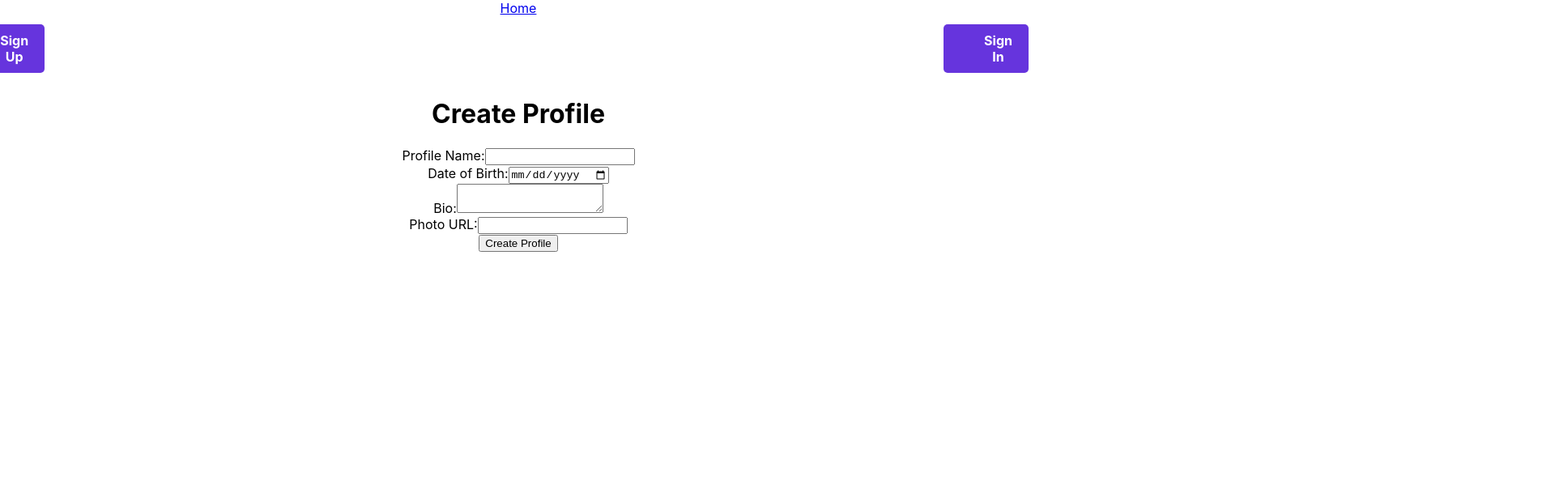
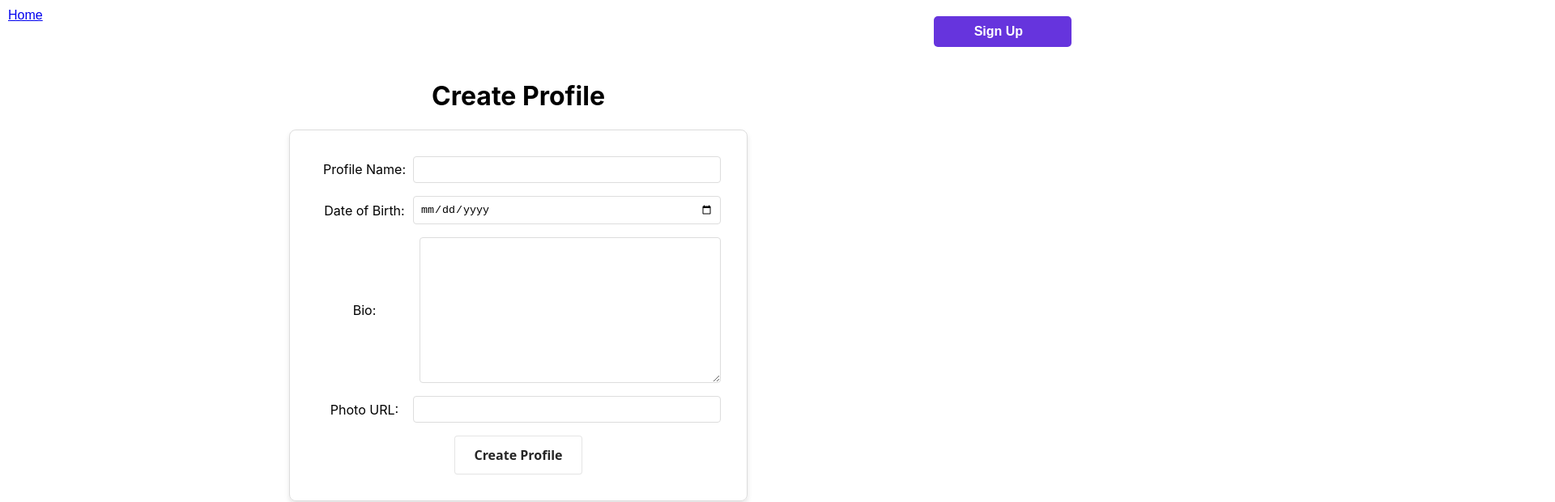
Before and after one commit to demetrigeras/partynisi-fe, a React (Create React App) app: page /create-profile in a window 1280 px wide. Shown: the top 620 px of the page at 81% size, 1920 px wide, since content can reach past the window. Built offline with nearby package versions, Linux system fonts and the light colour scheme; the HTML template or start-up script is replaced by a standard one.

Commit message:
css modals

```diff
--- a/src/App.css
+++ b/src/App.css
@@ -39,7 +39,7 @@
 
 
 
-/* CSS */
+/* CSS for welcome page and for NAV bar */
 .SignIn-Up-button {
   align-items: center;
   background-color: #FFFFFF;
@@ -114,13 +114,21 @@
   white-space: nowrap;
 
 }
+.page-header {
+  display: flex;
+  flex-direction: row;
+  justify-content: space-between;
+  background-color: rgb(255, 255, 255);
+  font-family: 'Comme', sans-serif;
+  padding: 10px;
 
+}
 
 
 .welcome{
   display: flex;
   flex-direction: column;
-  /* justify-content: center; */
+  justify-content: center;
 align-content: center;
   font-size: 20px;
   color: white;
@@ -231,3 +239,332 @@ align-content: center;
   border-radius: 10px;
   box-shadow: 0px 0px 10px rgba(0, 0, 0, 0.1);
 }
+
+/* End for welcome and Nav-------- */
+
+/* Create Profile page CSS */
+
+.Create-Profile-form {
+  display: flex;
+  flex-direction: column;
+  justify-content: center;
+  margin: auto;
+  max-width: 500px; /* Set a max-width for larger screens */
+  border: 1px solid #ddd; /* Border around the form */
+  padding: 2rem;
+  border-radius: 8px;
+  box-shadow: 0 4px 6px rgba(0, 0, 0, 0.1); /* Soft shadow around the form */
+}
+
+.form-group {
+  display: flex;
+  align-items: center; /* Align label and input in the center */
+  justify-content: space-between; /* Space between label and input */
+  margin-bottom: 1rem; /* Space between form groups */
+  width: 100%; /* Full width */
+}
+
+.form-group label {
+  min-width: 120px; /* Minimum width for labels */
+}
+
+.form-group textarea {
+  min-height: 180px; /* Set a larger minimum height */
+  width: calc(100% - 100px); /* Adjust width considering the label width and margin */
+  padding: 0.5rem;
+  border: 1px solid #ddd;
+  border-radius: 4px;
+  margin-left: 0.5rem; /* Space between label and textarea */
+  resize: vertical; /* Allow only vertical resizing */
+}
+
+input[type="text"],
+input[type="date"],
+textarea {
+  width: 85%; /* Full width */
+  padding: 0.5rem;
+  border: 1px solid #ddd;
+  border-radius: 4px;
+  box-sizing: border-box; /* Border box sizing */
+}
+
+input[type="text"]:focus,
+input[type="date"]:focus,
+textarea:focus {
+  outline: none;
+  border-color: #84a9ac; /* Highlight color when focused */
+  box-shadow: 0 0 0 2px rgba(132, 169, 172, 0.2);
+}
+
+textarea {
+  resize: vertical; /* Allow vertical resize only */
+  min-height: 100px; /* Minimum height */
+}
+
+/* CSS */
+.create-profile-button {
+  align-items: center;
+  background-color: #FFFFFF;
+  border: 1px solid rgba(0, 0, 0, 0.1);
+  border-radius: .25rem;
+  box-shadow: rgba(0, 0, 0, 0.02) 0 1px 3px 0;
+  box-sizing: border-box;
+  color: rgba(0, 0, 0, 0.85);
+  cursor: pointer;
+  display: inline-flex;
+  font-family: system-ui,-apple-system,system-ui,"Helvetica Neue",Helvetica,Arial,sans-serif;
+  font-size: 16px;
+  font-weight: 600;
+  justify-content: center;
+  line-height: 1.25;
+  margin: 0;
+  min-height: 3rem;
+  padding: calc(.875rem - 1px) calc(1.5rem - 1px);
+  position: relative;
+  text-decoration: none;
+  /* transition: all 250ms; */
+  user-select: none;
+  -webkit-user-select: none;
+  touch-action: manipulation;
+  vertical-align: baseline;
+  width: auto;
+}
+
+.create-profile-button:hover,
+.create-profile-button:focus {
+  border-color: rgba(0, 0, 0, 0.15);
+  box-shadow: rgba(0, 0, 0, 0.1) 0 4px 12px;
+  color: rgba(0, 0, 0, 0.65);
+}
+
+.create-profile-button:hover {
+  transform: translateY(-1px);
+}
+
+.create-profile-button:active {
+  background-color: #F0F0F1;
+  border-color: rgba(0, 0, 0, 0.15);
+  box-shadow: rgba(0, 0, 0, 0.06) 0 2px 4px;
+  color: rgba(0, 0, 0, 0.65);
+  transform: translateY(0);
+}
+
+
+/* End for Create Profile page CSS */
+
+/* CSS for Profile page */
+
+.profile-container {
+  display: grid;
+  grid-template-columns: repeat(auto-fill, minmax(150px, 1fr)); /* Responsive grid */
+  gap: 2rem; /* Increased space between items */
+  padding: 1rem;
+  margin-top: 3.5rem; /* Space from the top elements */
+}
+.profile-name {
+  font-size: 1.05rem; /* Larger font size */
+  text-decoration: underline; /* Underline the text */
+  cursor: pointer; /* Pointer on hover */
+  text-align: center; /* Center text */
+  font-family: 'Open Sans', sans-serif; /* Stylish font */
+  transition: transform 0.3s ease; /* Smooth transition for hover effect */
+}
+.profile-name:hover {
+  transform: translateY(-5px); /* Slight move upwards on hover */
+}
+
+/* Import the font from Google Fonts or include it in your project */
+@import url('https://fonts.googleapis.com/css2?family=Open+Sans:wght@400;600&display=swap');
+
+/* Button styles */
+.create-event {
+  font-size: 1.2rem;
+  padding: 10px 20px;
+  margin: 1rem 0;
+  background-color: #4CAF50; /* A nice green color */
+  color: white;
+  border: none;
+  border-radius: 5px;
+  cursor: pointer;
+}
+
+.create-event:hover {
+  background-color: #45a049;
+}
+
+/* General page styling */
+.dion-screen {
+  text-align: center;
+  font-size: 2rem;
+  margin-top: 1rem;
+}
+
+.dion-description h2,
+.dion-description h3 {
+  text-align: center;
+  margin: 1rem;
+}
+
+.Allusers{
+  margin-top: 4rem;
+}
+/* Profile Css */
+
+/* Profile Css */
+
+/* .profile-page-container {
+  display: flex;
+  flex-direction: column;
+  align-items: flex-start;
+} */
+
+.profile-info {
+  background-color: #fff; /* White background */
+  border: 1px solid #ddd; /* Light gray border */
+  padding: 15px; /* Padding inside the box */
+  border-radius: 8px; /* Rounded corners */
+  box-shadow: 0 2px 4px rgba(0, 0, 0, 0.05); /* Subtle shadow for depth */
+  width: 450px; /* You can adjust this width as needed */
+  margin-bottom: 20px; /* Space below the box */
+  display: flex; /* Flex layout */
+  flex-direction: column; /* Stack items vertically */
+  align-items: center;
+  margin-left: 20px;
+}
+
+.profile-img {
+  width: 100px; /* Adjust as needed */
+  height: 100px; /* Adjust as needed */
+  border-radius: 50%; /* Circular image */
+  margin-bottom: 15px; /* Space below the image */
+}
+
+/* Additional styling if needed */
+h2, p {
+  margin: 5px 0; /* Vertical margin for text elements */
+  text-align: center; /* Center-align text */
+}
+
+.modal-createevent {
+  margin-top: 10px;
+}
+
+.events-section {
+  display: flex; /* Using flex instead of grid */
+  /* flex-direction: row; */
+  flex-wrap: wrap;
+  gap: 20px; /* Space between cards */
+  justify-content: center; /* Center align the cards */
+}
+
+.event-card {
+   /* display: flex; */
+  /* flex-direction: column;  */
+  background-color: #fff;
+  border: 1px solid #ddd;
+  padding: 15px;
+  border-radius: 8px;
+  box-shadow: 0 2px 4px rgba(0, 0, 0, 0.05);
+  width: 250px;
+  margin-bottom: 10px;
+  margin-left: 10px;
+}
+
+.event-actions {
+  display: flex;
+
+  justify-content: space-between;
+  /* margin-top: 10px; */
+}
+
+
+/* End for Profile page CSS */
+
+/* createvent modal css */
+
+.modal {
+  display: flex;
+  flex-direction: column;
+  justify-content: center;
+  align-items: center;
+  padding: 2rem;
+  background-color: white;
+  border-radius: 8px;
+  box-shadow: 0 4px 6px rgba(0, 0, 0, 0.1);
+  z-index: 1000;
+}
+
+.modal form {
+  display: flex;
+  flex-direction: column;
+  align-items: center;
+  gap: 1rem;
+  width: 100%;
+}
+
+.modal input,
+.modal textarea {
+  width: 85%;
+  padding: 0.5rem;
+  border: 1px solid #ddd;
+  border-radius: 4px;
+  box-sizing: border-box;
+}
+
+.modal textarea {
+  resize: vertical;
+  min-height: 100px;
+}
+
+.modal input[type="datetime-local"] {
+  padding: 0.5rem;
+}
+
+.modal input:focus,
+.modal textarea:focus {
+  outline: none;
+  border-color: #84a9ac;
+  box-shadow: 0 0 0 2px rgba(132, 169, 172, 0.2);
+}
+
+.modal button {
+  align-items: center;
+  background-color: #FFFFFF;
+  border: 1px solid rgba(0, 0, 0, 0.1);
+  border-radius: .25rem;
+  box-shadow: rgba(0, 0, 0, 0.02) 0 1px 3px 0;
+  color: rgba(0, 0, 0, 0.85);
+  cursor: pointer;
+  display: inline-flex;
+  font-size: 16px;
+  font-weight: 600;
+  justify-content: center;
+  line-height: 1.25;
+  padding: calc(.875rem - 1px) calc(1.5rem - 1px);
+  vertical-align: baseline;
+  width: auto;
+  margin-top: 1rem;
+}
+
+.modal button:hover,
+.modal button:focus {
+  border-color: rgba(0, 0, 0, 0.15);
+  box-shadow: rgba(0, 0, 0, 0.1) 0 4px 12px;
+}
+
+.modal button:active {
+  background-color: #F0F0F1;
+  box-shadow: rgba(0, 0, 0, 0.06) 0 2px 4px;
+}
+
+.modal-overlay {
+  position: fixed;
+  top: 0;
+  left: 0;
+  width: 100%;
+  height: 100%;
+  background-color: rgba(0, 0, 0, 0.5);
+  display: flex;
+  justify-content: center;
+  align-items: center;
+}
--- a/src/components/EventEditModal.jsx
+++ b/src/components/EventEditModal.jsx
@@ -29,7 +29,7 @@ const modalOverlayStyle = {
 
 const EventEditModal = ({ closeModal, existingEventData, onEventUpdated }) => {
   const [eventData, setEventData] = useState(existingEventData);
-
+  const [showSuccessMessage, setShowSuccessMessage] = useState(false);
   useEffect(() => {
     setEventData(existingEventData); // Initialize form with existing event data
   }, [existingEventData]);
@@ -43,9 +43,14 @@ const EventEditModal = ({ closeModal, existingEventData, onEventUpdated }) => {
     event.preventDefault();
     // Logic to update the event
     const updatedEvent = await updateEvent(eventData._id, eventData);
+    setShowSuccessMessage(true);
     console.log('Event updated:', updatedEvent);
     onEventUpdated(updatedEvent);
-    closeModal();
+    setTimeout(() => {
+      closeModal();
+      setShowSuccessMessage(false);
+      window.location.reload();  // Reset the success message state
+    }, 1000);
   };
 
   return (
@@ -77,7 +82,9 @@ const EventEditModal = ({ closeModal, existingEventData, onEventUpdated }) => {
             onChange={handleChange}
             placeholder="Location"
           />
+          {showSuccessMessage && <p>Event updated successfully!</p>}
           <button type="submit">Update</button>
+
           <button onClick={closeModal}>Cancel</button>
         </form>
       </div>
--- a/src/screens/CreateProfile.jsx
+++ b/src/screens/CreateProfile.jsx
@@ -66,8 +66,10 @@ const CreateProfile = ({ user }) => {
     <div>
       <Nav user={user} />
       <h1>Create Profile</h1>
+      <div className="Create-Profile-form">
       <form onSubmit={handleSubmit}>
-        <div>
+        <div className="label-formss">
+        <div className="form-group">
           <label>Profile Name:</label>
           <input
             type="text"
@@ -76,7 +78,7 @@ const CreateProfile = ({ user }) => {
             onChange={handleChange}
           />
         </div>
-        <div>
+        <div className="form-group">
           <label>Date of Birth:</label>
           <input
             type="date"
@@ -85,7 +87,7 @@ const CreateProfile = ({ user }) => {
             onChange={handleChange}
           />
         </div>
-        <div>
+        <div className="form-group">
           <label>Bio:</label>
           <textarea
             name="bio"
@@ -93,7 +95,7 @@ const CreateProfile = ({ user }) => {
             onChange={handleChange}
           />
         </div>
-        <div>
+        <div className="form-group">
           <label>Photo URL:</label>
           <input
             type="text"
@@ -102,8 +104,13 @@ const CreateProfile = ({ user }) => {
             onChange={handleChange}
           />
         </div>
-        <button type="submit">Create Profile</button>
+        <div className="create-profile-buttons">
+        <button className="create-profile-button" type="submit">Create Profile</button>
+        </div>
+        </div>
       </form>
+
+      </div>
     </div>
   );
 };
--- a/src/screens/Dionhp.jsx
+++ b/src/screens/Dionhp.jsx
@@ -40,10 +40,7 @@ const Dionhp = ({ user }) => {
       <Nav user={user} />
       <div className="dion-screen">Welcome to Dion!</div>
       <div className="dion-description">
-        <h2>
-          Dion is a Party Scheduling app where you can create events and request
-          to be a part of events
-        </h2>
+
         <h3>
           Click on the create event button to Create Event on your Profile
         </h3>
@@ -54,20 +51,21 @@ const Dionhp = ({ user }) => {
           Create Event
         </button>
         <div className="Allusers">
-          <strong>See all other users displayed below:</strong>
-          <ul>
+          <strong>Click below on other users profiles to see what events they have listed:</strong>
+       </div>
+<div className="profile-container">
             {profiles.map((profile) => (
-              <li
+                <div className="profile-name"
                 key={profile._id}
                 onClick={() => navigate(`/profile/${profile.user}`)}
-              >
+                >
                 {profile.profilename}
-              </li>
+                </div>
             ))}
-          </ul>
+          </div>
         </div>
       </div>
-    </div>
+
   );
 };
 
--- a/src/screens/Profile.jsx
+++ b/src/screens/Profile.jsx
@@ -14,8 +14,6 @@ const Profilehp = ({ user }) => {
   const [isEditMode, setIsEditMode] = useState(false);
   const [isEditModalOpen, setIsEditModalOpen] = useState(false);
   const [selectedEventForEdit, setSelectedEventForEdit] = useState(null);
-
-
 
   const { userId } = useParams();
 
@@ -92,7 +90,6 @@ const Profilehp = ({ user }) => {
     }
   };
 
-
   const handleDeleteEvent = async (eventId) => {
     try {
       await deleteEvent(eventId);
@@ -107,28 +104,46 @@ const Profilehp = ({ user }) => {
     setSelectedEventForEdit(eventData);
     setIsEditModalOpen(true);
   };
-
   return (
     <>
       <Nav user={user} />
       <h1>Profile Page</h1>
+
         {profile ? (
-        <div>
-          <div>
-            <h2>{profile.profilename}</h2>
-            <p>Date of Birth: {new Date(profile.dob).toLocaleDateString()}</p>
-            <p>Bio: {profile.bio}</p>
-            <img src={profile.photo} alt={profile.profilename || "Profile"} />
+
+         <div className="profile-page-container">
+         <div className='profile-section'>
+           <div className='profile-info'>
+              <img src={profile.photo} alt={profile.profilename || "Profile"} className="profile-img" />
+              <h2>User Name: {profile.profilename}</h2>
+              <p><strong>Date of Birth:</strong> {new Date(profile.dob).toLocaleDateString()}</p>
+              <p><strong>Bio:</strong> {profile.bio}</p>
             </div>
 
-          <div>
+            {user.id === profile.user && (
+          <div className="modal-createevent">
+            <button className="create-event" onClick={handleOpenModal}>Create Event</button>
+            {isModalOpen && (
+              <EventCreationModal
+                closeModal={() => setIsModalOpen(false)}
+                isEditMode={Boolean(currentEvent)}
+                existingEventData={currentEvent}
+                userId={user.id}
+              />
+            )}
+          </div>
+        )}
+      </div> {/* Closing profile-section */}
+
+            <div className="events-section">
               {events.map((event) => (
-              <div key={event._id}>
-                <p>Title: {event.title}</p>
-                <p>Description: {event.description}</p>
-
-                {user.id === profile.user && ( // Show CRUD buttons only for logged-in user's profile
-                  <div>
+                <div key={event._id} className="event-card">
+                  <p><strong>Title:</strong> {event.title}</p>
+                  <p><strong>Description:</strong> {event.description}</p>
+                  <p><strong>Location:</strong> {event.location}</p>
+                  <p><strong>Date:</strong> {new Date(event.dateTime).toLocaleDateString()}</p>
+                  {user.id === profile.user && (
+                    <div className="event-actions">
                       <button onClick={() => handleOpenEditModal(event)}>
                         Edit Event
                       </button>
@@ -138,6 +153,7 @@ const Profilehp = ({ user }) => {
                     </div>
                   )}
                 </div>
+
               ))}
               {isEditModalOpen && (
                 <EventEditModal
@@ -147,28 +163,13 @@ const Profilehp = ({ user }) => {
                 />
               )}
             </div>
+            </div>
 
 
-          {user.id === profile.user && ( // Show create event button only for logged-in user's profile
-            <div className="modal-createevent">
-              <button className="create-event" onClick={handleOpenModal}>
-                Create Event
-              </button>
-              {isModalOpen && (
-                <EventCreationModal
-                  closeModal={() => setIsModalOpen(false)}
-                  isEditMode={Boolean(currentEvent)}
-                  existingEventData={currentEvent}
-                  userId={user.id}
-                  // onEventUpdated={handleEventUpdated}
-                />
-              )}
-            </div>
-          )}
-        </div>
         ) : (
           <p>Loading profile...</p>
         )}
+
     </>
   );
 };
```
Lines whose indentation alone changed are shown as unchanged.
